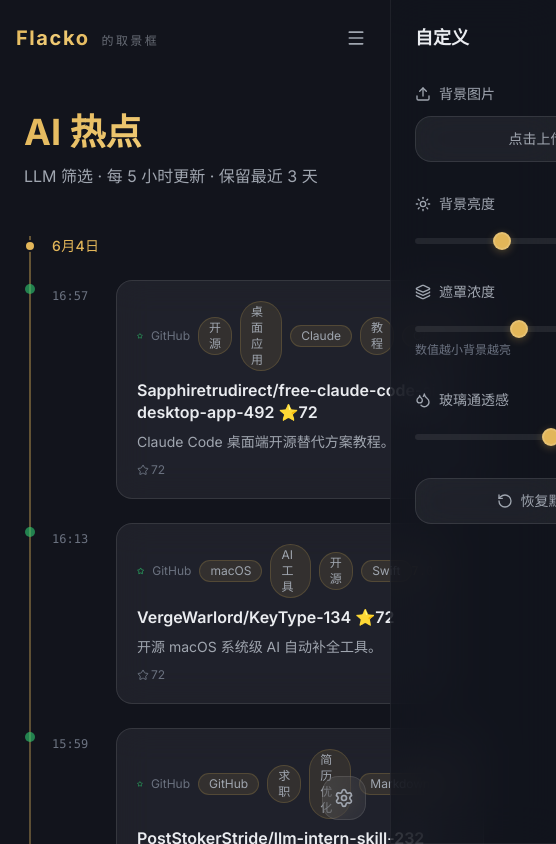
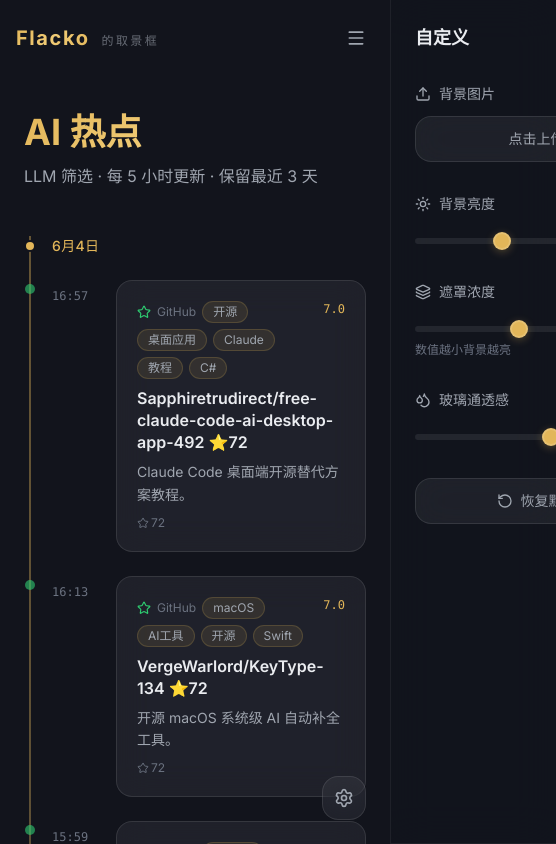
Before and after one commit to flackoye/Flacko_viewfinder, a Next.js app: page /trending in a window 390 px wide. Shown: the top 844 px of the page, 556 px wide, since content can reach past the window. Built offline with nearby package versions, Linux system fonts and the light colour scheme.

Commit message:
fix:修复移动端显示异常的问题

```diff
--- a/src/app/about/page.tsx
+++ b/src/app/about/page.tsx
@@ -3,11 +3,11 @@
     <div className="max-w-2xl mx-auto px-6 py-16 min-h-[calc(100vh-10rem)] flex flex-col">
       {/* 核心身份 */}
       <div className="mb-12">
-        <h1 className="text-6xl md:text-7xl font-bold mb-6">
+        <h1 className="text-4xl md:text-6xl lg:text-7xl font-bold mb-6">
           <span className="gradient-text">Cuhk_Chasing</span>
         </h1>
 
-        <p className="text-2xl text-text-muted">
+        <p className="text-lg md:text-2xl text-text-muted">
           <span className="text-accent font-medium">Bohao Fang</span>
           <span className="text-text-dim mx-2">·</span>
           <span className="text-accent font-medium">CUMT · CS</span>
@@ -17,7 +17,7 @@
       </div>
       {/* 简介 */}
       <section className="mb-12">
-        <p className="text-text-muted leading-relaxed text-[22px]">
+        <p className="text-text-muted leading-relaxed text-base md:text-[22px]">
          努力为网站接入自己的知识库中.....
         </p>
       </section>
--- a/src/components/TimelineView.tsx
+++ b/src/components/TimelineView.tsx
@@ -131,11 +131,11 @@
                       rel="noopener noreferrer"
                       className="flex-1 glass p-5 hover-lift block"
                     >
-                      {/* 头部：来源 + 得分 */}
-                      <div className="flex items-center justify-between mb-2">
-                        <div className="flex items-center gap-2 text-xs">
-                          <SourceIcon className={`w-3.5 h-3.5 ${config.color}`} />
-                          <span className="text-text-dim">{item.source}</span>
+                      {/* 头部：来源 + 标签 + 得分 */}
+                      <div className="flex items-start justify-between gap-2 mb-2">
+                        <div className="flex flex-wrap items-center gap-1.5 text-xs">
+                          <SourceIcon className={`w-3.5 h-3.5 shrink-0 ${config.color}`} />
+                          <span className="text-text-dim whitespace-nowrap">{item.source}</span>
                           {item.llm_tags && item.llm_tags.map((tag) => (
                             <span key={tag} className="tag text-[10px]">{tag}</span>
                           ))}
@@ -144,7 +144,7 @@
                           )}
                         </div>
                         {item.score && (
-                          <span className="text-xs font-mono text-accent">
+                          <span className="text-xs font-mono text-accent whitespace-nowrap">
                             {item.score.toFixed(1)}
                           </span>
                         )}
```
